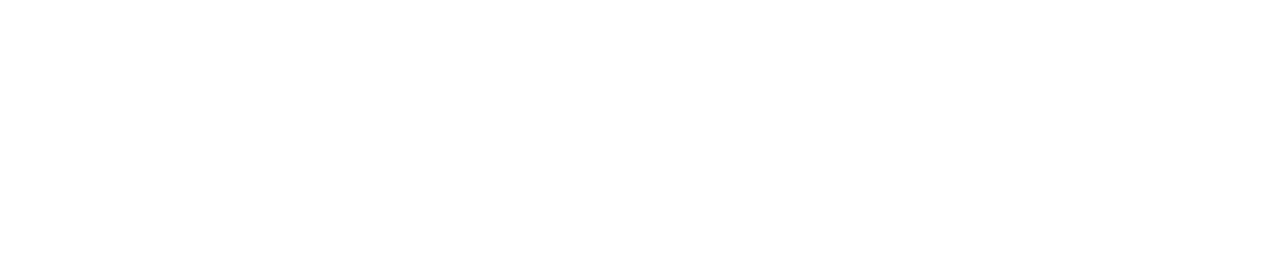
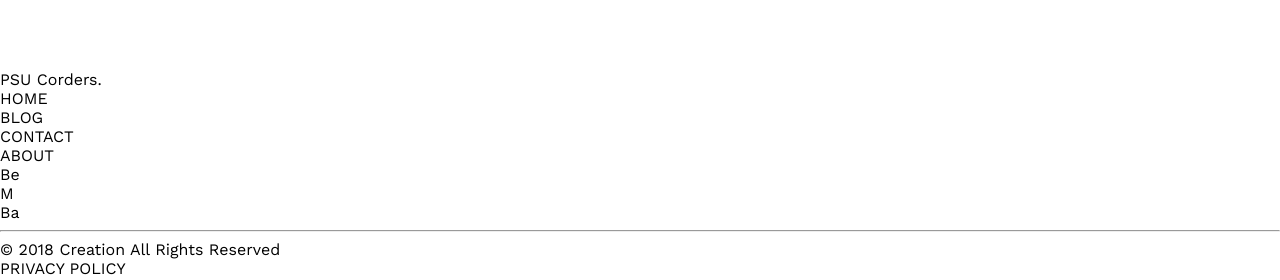
Before and after one commit to coding-hub-org/coding-hub-website, a React (Create React App) app: page / in a window 1280 px wide. Shown: the part 4041-4321 px from the top of the page. Before the commit the page ends 4111 px from the top, so only its background shows below. Built offline with nearby package versions, Linux system fonts and the light colour scheme.

Commit message:
added footer component. not complete

```diff
--- a/src/App.js
+++ b/src/App.js
@@ -5,6 +5,7 @@
 import Section3 from "./components/Section3/Section3";
 import Section4 from "./components/Section4/Section4";
 import Section5 from "./components/Section5/Section5";
+import Footer from "./components/Footer/Footer";
 import ImageView from "./components/ImageView/ImageView";
 import LogoImage from "./main_assets/images/logo_vector@2x.png";
 
@@ -22,6 +23,7 @@
         <Section3 />
         <Section4 />
         <Section5 />
+        <Footer />
       </div>
     );
   }
--- /dev/null
+++ b/src/components/Footer/Footer.css
@@ -0,0 +1,3 @@
+.footer-container {
+  display: grid;
+}
--- /dev/null
+++ b/src/components/Footer/Footer.js
@@ -0,0 +1,37 @@
+import React, { Component } from "react";
+import "./Footer.css";
+
+class Footer extends Component {
+  render() {
+    return (
+      <div className="footer-container">
+        <div className="footer-row-1">
+          <div className="footer-logo">PSU Corders.</div>
+          <div className="footer-navigation">
+            <div className="footer-navigation-item">HOME</div>
+            <div className="footer-navigation-item">BLOG</div>
+            <div className="footer-navigation-item">CONTACT</div>
+            <div className="footer-navigation-item">ABOUT</div>
+          </div>
+          <div className="footer-social">
+            <div className="footer-social-item">Be</div>
+            <div className="footer-social-item">M</div>
+            <div className="footer-social-item">Ba</div>
+          </div>
+        </div>
+        <div className="footer-row-2">
+          <hr />
+        </div>
+        <div className="footer-row-3">
+          <div className="footer-rights">
+            © 2018 Creation All Rights Reserved
+          </div>
+          <div className="footer-privacy-policy">PRIVACY POLICY</div>
+          <div className="footer-terms-of-service">TERMS OF SERVICE</div>
+        </div>
+      </div>
+    );
+  }
+}
+
+export default Footer;
--- a/src/components/Section4/Section4.css
+++ b/src/components/Section4/Section4.css
@@ -3,6 +3,7 @@
   display: grid;
   align-items: center;
   justify-content: center;
+  background: #fafbfc;
   grid-template-rows: 1fr 1.5fr 1fr;
 }
 
```
